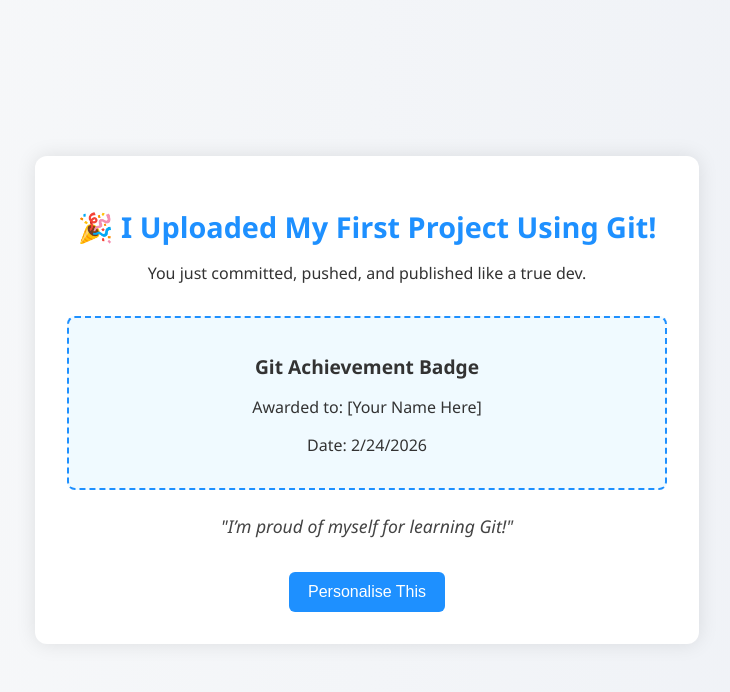
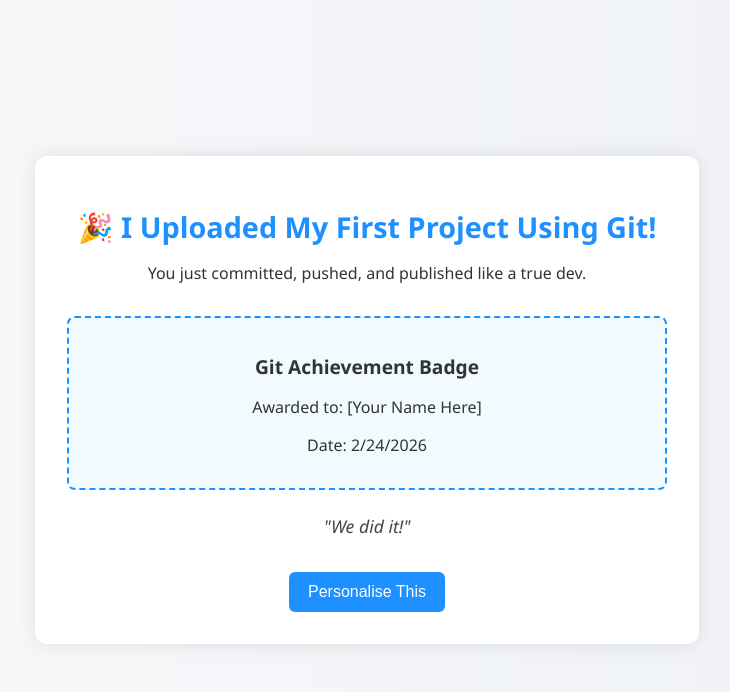
Before and after one commit to Xzaryus/html-css-workshop, a plain HTML site: page index.html in a window 1280 px wide. Shown: the whole page, without its empty margins (273-1003 px from the left). Drawn offline with Linux system fonts and the light colour scheme.

Commit message:
Edit: future message

```diff
--- a/index.html
+++ b/index.html
@@ -18,7 +18,7 @@
     </div>
 
     <!-- 📝 Edit the message below to leave a note for your future dev self! -->
-    <p class="future-message">"I’m proud of myself for learning Git!"</p>
+    <p class="future-message">"We did it!"</p>
 
     <button onclick="changeName()">Personalise This</button>
   </div>
```
